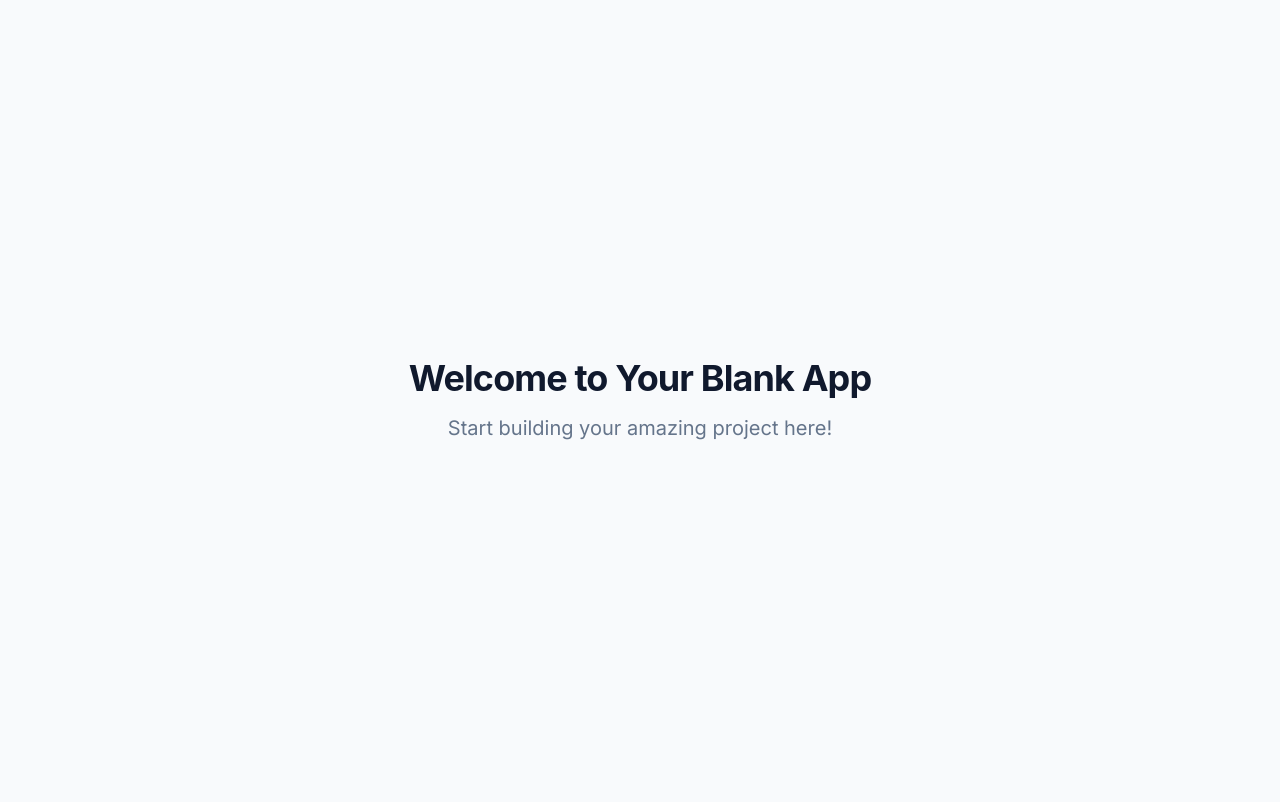
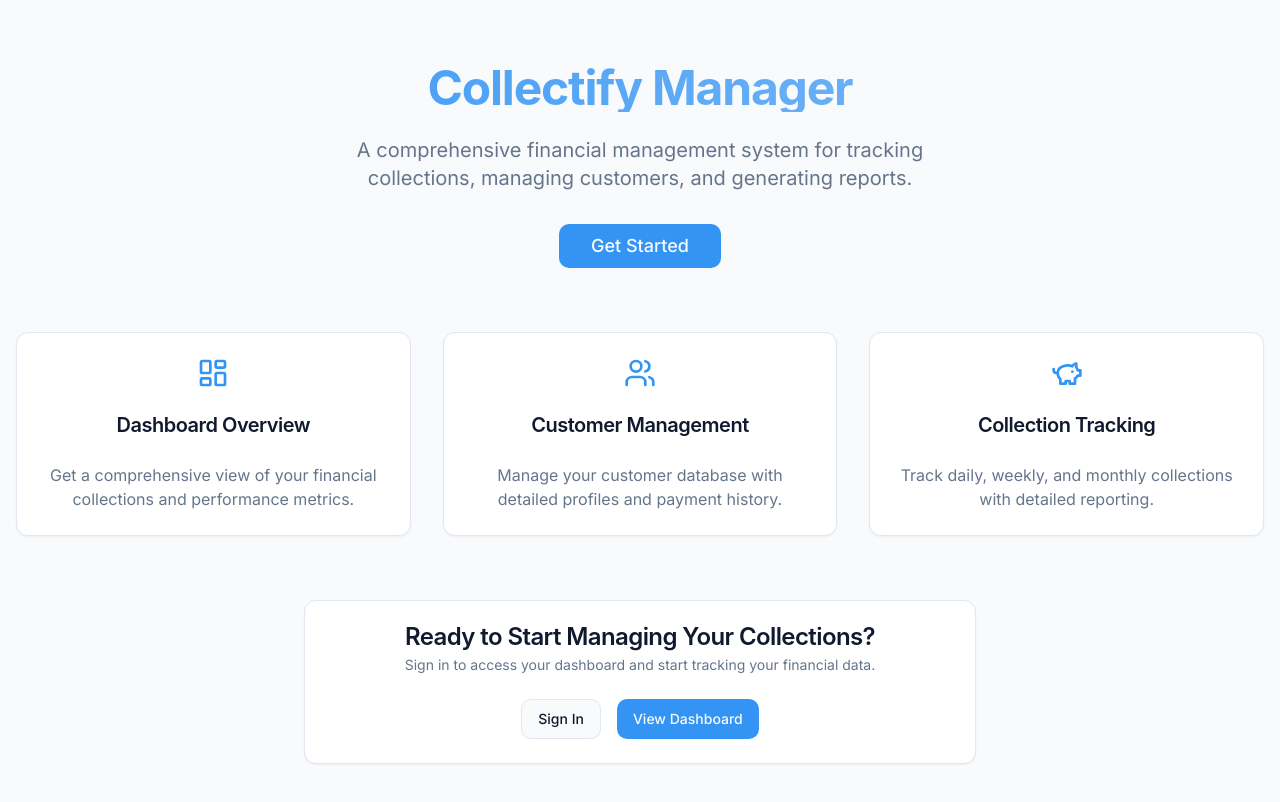
Before and after one commit to rizardo-maker/pristine-canvas-blank, a React (Vite) app: page / in a window 1280 px wide. Shown: the top 802 px of the page. Built offline with nearby package versions, Linux system fonts and the light colour scheme.

Commit message:
Fix: Blank app issue
The app is showing a blank screen. This commit addresses the issue.

```diff
--- a/src/pages/Index.tsx
+++ b/src/pages/Index.tsx
@@ -1,11 +1,90 @@
-// Update this page (the content is just a fallback if you fail to update the page)
+
+import React from 'react';
+import { Button } from '@/components/ui/button';
+import { Card, CardContent, CardDescription, CardHeader, CardTitle } from '@/components/ui/card';
+import { useNavigate } from 'react-router-dom';
+import { LayoutDashboard, Users, PiggyBank } from 'lucide-react';
 
 const Index = () => {
+  const navigate = useNavigate();
+
+  const features = [
+    {
+      icon: <LayoutDashboard className="h-8 w-8 text-primary" />,
+      title: "Dashboard Overview",
+      description: "Get a comprehensive view of your financial collections and performance metrics."
+    },
+    {
+      icon: <Users className="h-8 w-8 text-primary" />,
+      title: "Customer Management",
+      description: "Manage your customer database with detailed profiles and payment history."
+    },
+    {
+      icon: <PiggyBank className="h-8 w-8 text-primary" />,
+      title: "Collection Tracking",
+      description: "Track daily, weekly, and monthly collections with detailed reporting."
+    }
+  ];
+
   return (
-    <div className="min-h-screen flex items-center justify-center bg-background">
-      <div className="text-center">
-        <h1 className="text-4xl font-bold mb-4">Welcome to Your Blank App</h1>
-        <p className="text-xl text-muted-foreground">Start building your amazing project here!</p>
+    <div className="min-h-screen bg-gradient-to-b from-background to-background/80">
+      <div className="container mx-auto px-4 py-16">
+        <div className="text-center mb-16">
+          <h1 className="text-5xl font-bold mb-6 bg-gradient-to-r from-primary to-primary/60 bg-clip-text text-transparent">
+            Collectify Manager
+          </h1>
+          <p className="text-xl text-muted-foreground mb-8 max-w-2xl mx-auto">
+            A comprehensive financial management system for tracking collections, managing customers, and generating reports.
+          </p>
+          <Button
+            size="lg"
+            onClick={() => navigate('/auth')}
+            className="text-lg px-8 py-3"
+          >
+            Get Started
+          </Button>
+        </div>
+
+        <div className="grid md:grid-cols-3 gap-8 mb-16">
+          {features.map((feature, index) => (
+            <Card key={index} className="text-center">
+              <CardHeader>
+                <div className="flex justify-center mb-4">
+                  {feature.icon}
+                </div>
+                <CardTitle className="text-xl">{feature.title}</CardTitle>
+              </CardHeader>
+              <CardContent>
+                <CardDescription className="text-base">
+                  {feature.description}
+                </CardDescription>
+              </CardContent>
+            </Card>
+          ))}
+        </div>
+
+        <div className="text-center">
+          <Card className="max-w-2xl mx-auto">
+            <CardHeader>
+              <CardTitle>Ready to Start Managing Your Collections?</CardTitle>
+              <CardDescription>
+                Sign in to access your dashboard and start tracking your financial data.
+              </CardDescription>
+            </CardHeader>
+            <CardContent>
+              <Button
+                onClick={() => navigate('/auth')}
+                variant="outline"
+                className="mr-4"
+              >
+                Sign In
+              </Button>
+              <Button onClick={() => navigate('/dashboard')}>
+                View Dashboard
+              </Button>
+            </CardContent>
+          </Card>
+        </div>
       </div>
     </div>
   );
--- a/src/pages/Posting.tsx
+++ b/src/pages/Posting.tsx
@@ -6,7 +6,7 @@ import PageTitle from '@/components/ui/PageTitle';
 const Posting: React.FC = () => {
   return (
     <div className="space-y-6">
-      <PageTitle title="Posting" description="Manage financial postings and transactions" />
+      <PageTitle title="Posting" />
 
       <Card>
         <CardHeader>
--- a/src/pages/Reports.tsx
+++ b/src/pages/Reports.tsx
@@ -6,7 +6,7 @@ import PageTitle from '@/components/ui/PageTitle';
 const Reports: React.FC = () => {
   return (
     <div className="space-y-6">
-      <PageTitle title="Reports" description="Generate and view financial reports" />
+      <PageTitle title="Reports" />
 
       <Card>
         <CardHeader>
--- a/src/pages/collections/DailyCollections.tsx
+++ b/src/pages/collections/DailyCollections.tsx
@@ -6,7 +6,7 @@ import PageTitle from '@/components/ui/PageTitle';
 const DailyCollections: React.FC = () => {
   return (
     <div className="space-y-6">
-      <PageTitle title="Daily Collections" description="Track daily payment collections" />
+      <PageTitle title="Daily Collections" />
 
       <Card>
         <CardHeader>
--- a/src/pages/collections/WeeklyCollections.tsx
+++ b/src/pages/collections/WeeklyCollections.tsx
@@ -6,7 +6,7 @@ import PageTitle from '@/components/ui/PageTitle';
 const WeeklyCollections: React.FC = () => {
   return (
     <div className="space-y-6">
-      <PageTitle title="Weekly Collections" description="Track weekly payment collections" />
+      <PageTitle title="Weekly Collections" />
 
       <Card>
         <CardHeader>
```
